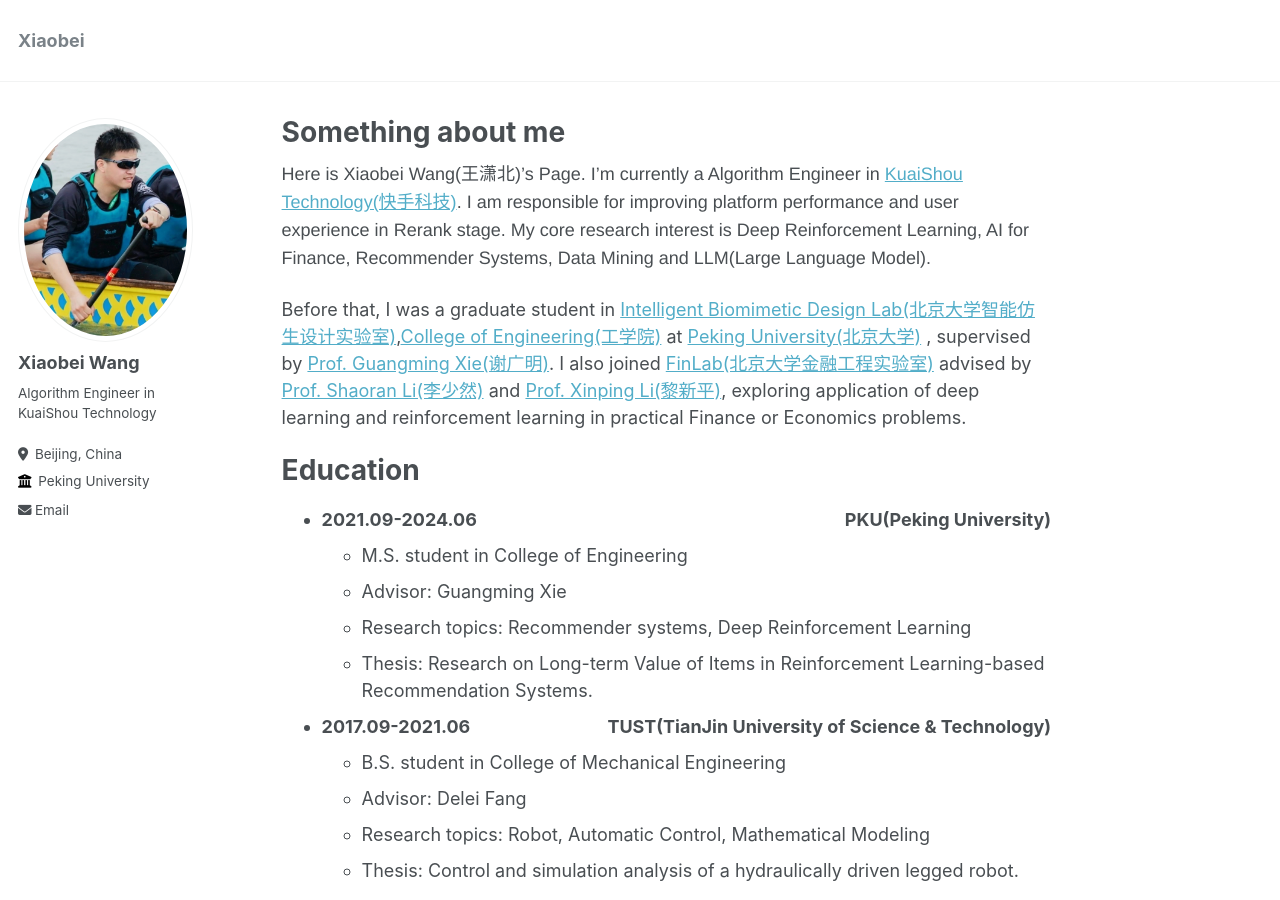
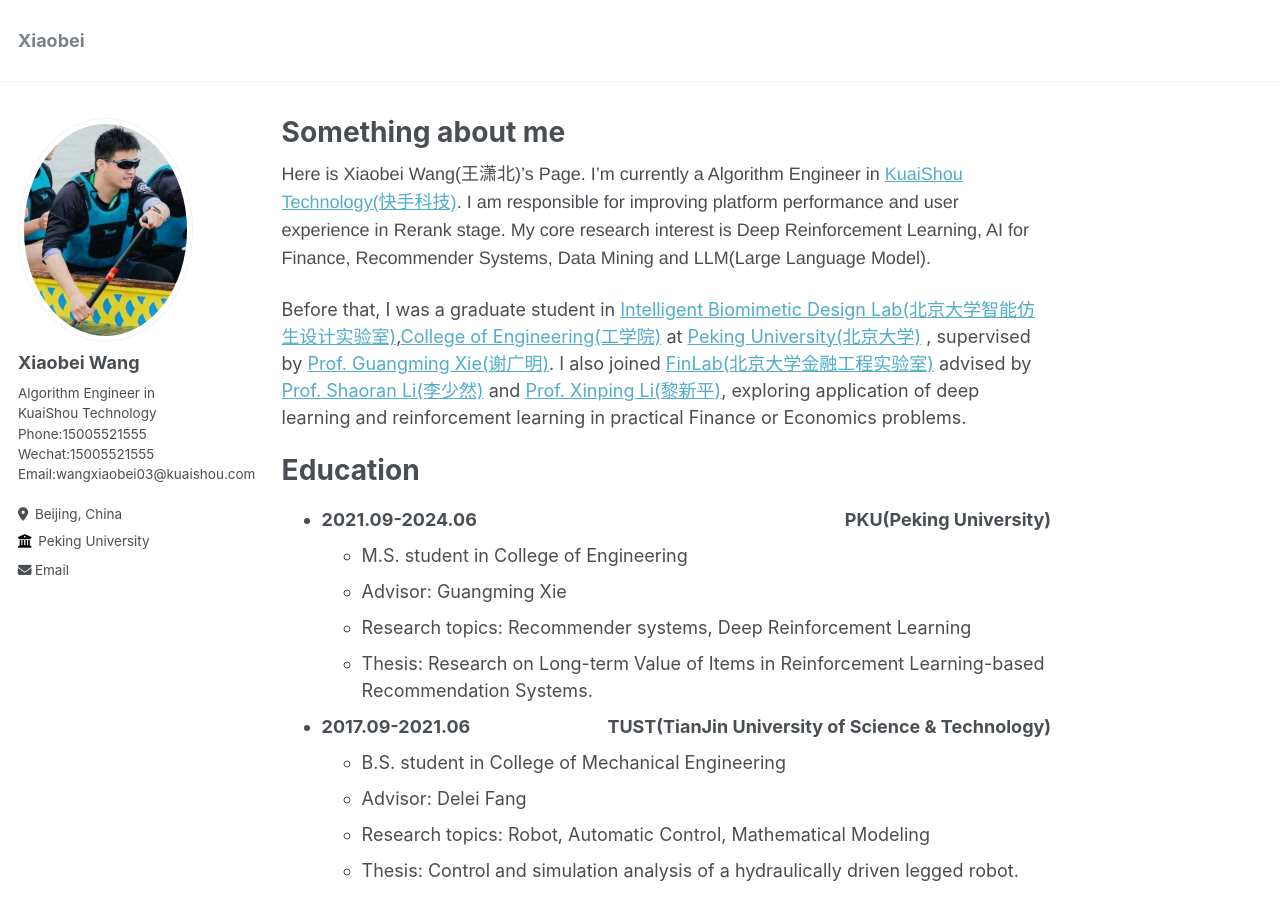
Before and after one commit to wangxiaobei822/wangxiaobei822.github.io, a Jekyll site: the page built from _pages/about.md, in a window 1280 px wide and 900 px high. Built offline with Jekyll 4.4.1, drawn with Linux system fonts in a browser that asks for light colours.

Commit message:
Update _config.yml

```diff
--- a/_config.yml
+++ b/_config.yml
@@ -24,13 +24,12 @@ author:
   avatar           : "wxb.png"
   name             : "Xiaobei Wang"
   pronouns         : # example: "she/her"
-  bio              : "Algorithm Engineer in KuaiShou Technology"
+  bio              : "Algorithm Engineer in KuaiShou Technology\nPhone:15005521555\nWechat:15005521555\nEmail:wangxiaobei03@kuaishou.com"
   location         : "Beijing, China"
   employer         : "Peking University"
   uri              : # URL
   email            : "wangxiaobei03@kuaishou.com"
-  phone            : "15005521555"
-  WeChat           : "15005521555"
+
 
   # Academic websites
   arxiv            : # URL - Update with the correct link to your profile
```
